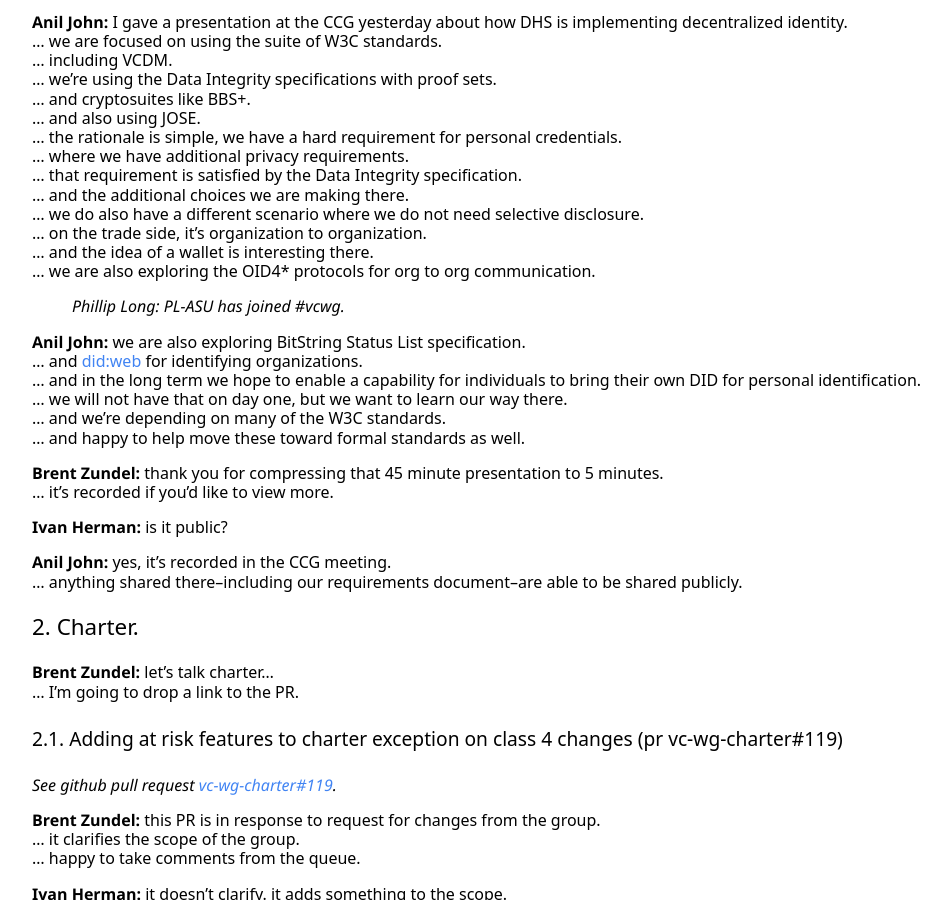
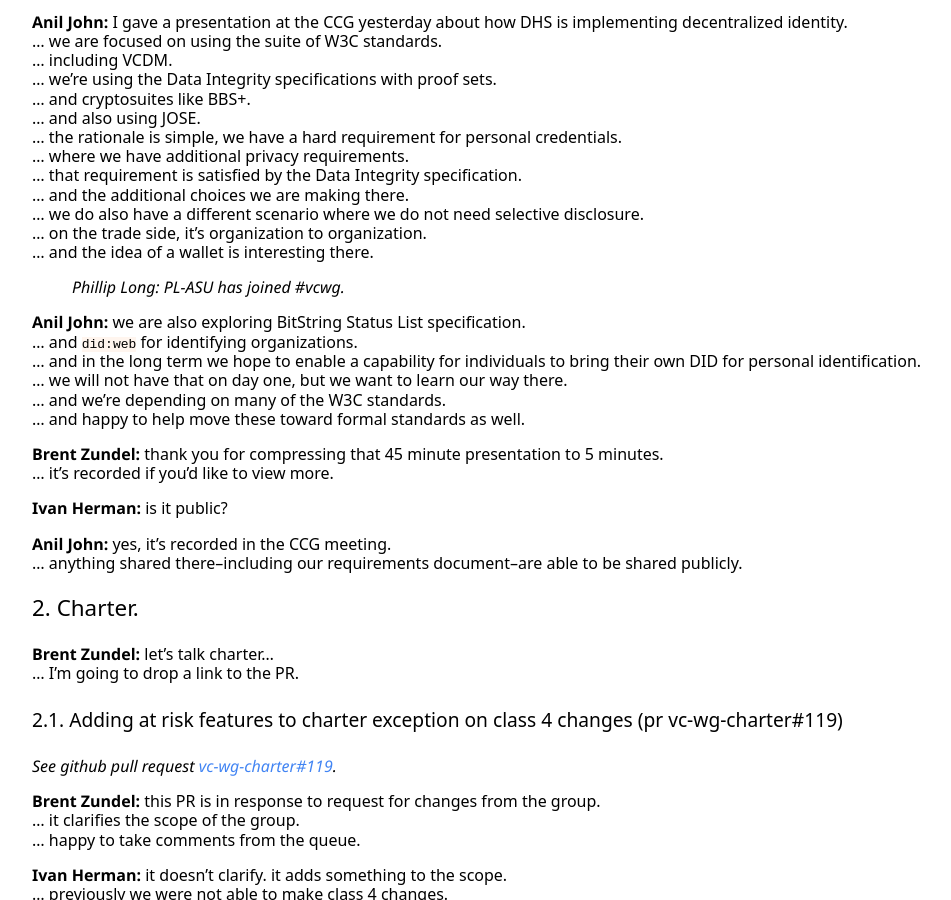
Before and after one commit to w3c/verifiable-credentials, a Jekyll site: the page built from _minutes/2024-05-29-vcwg.md, in a window 1280 px wide and 900 px high, scrolled down 1259 px. Shown: the whole window, without its empty margins (256-1207 px from the left). Built offline with Jekyll 4.4.1, drawn with Linux system fonts in a browser that asks for light colours; some web fonts are replaced.

Commit message:
Update on the minutes re J Anil's email

```diff
--- a/_minutes/2024-05-29-vcwg.md
+++ b/_minutes/2024-05-29-vcwg.md
@@ -199,12 +199,11 @@
 … we do also have a different scenario where we do not need selective disclosure.
 … on the trade side, it's organization to organization.
 … and the idea of a wallet is interesting there.
-… we are also exploring the OID4* protocols for org to org communication.
 
 > *Phillip Long:* PL-ASU has joined #vcwg.
 
 **Anil John:** we are also exploring BitString Status List specification.
-… and [did:web](did:web) for identifying organizations.
+… and `did:web` for identifying organizations.
 … and in the long term we hope to enable a capability for individuals to bring their own DID for personal identification.
 … we will not have that on day one, but we want to learn our way there.
 … and we're depending on many of the W3C standards.
```
